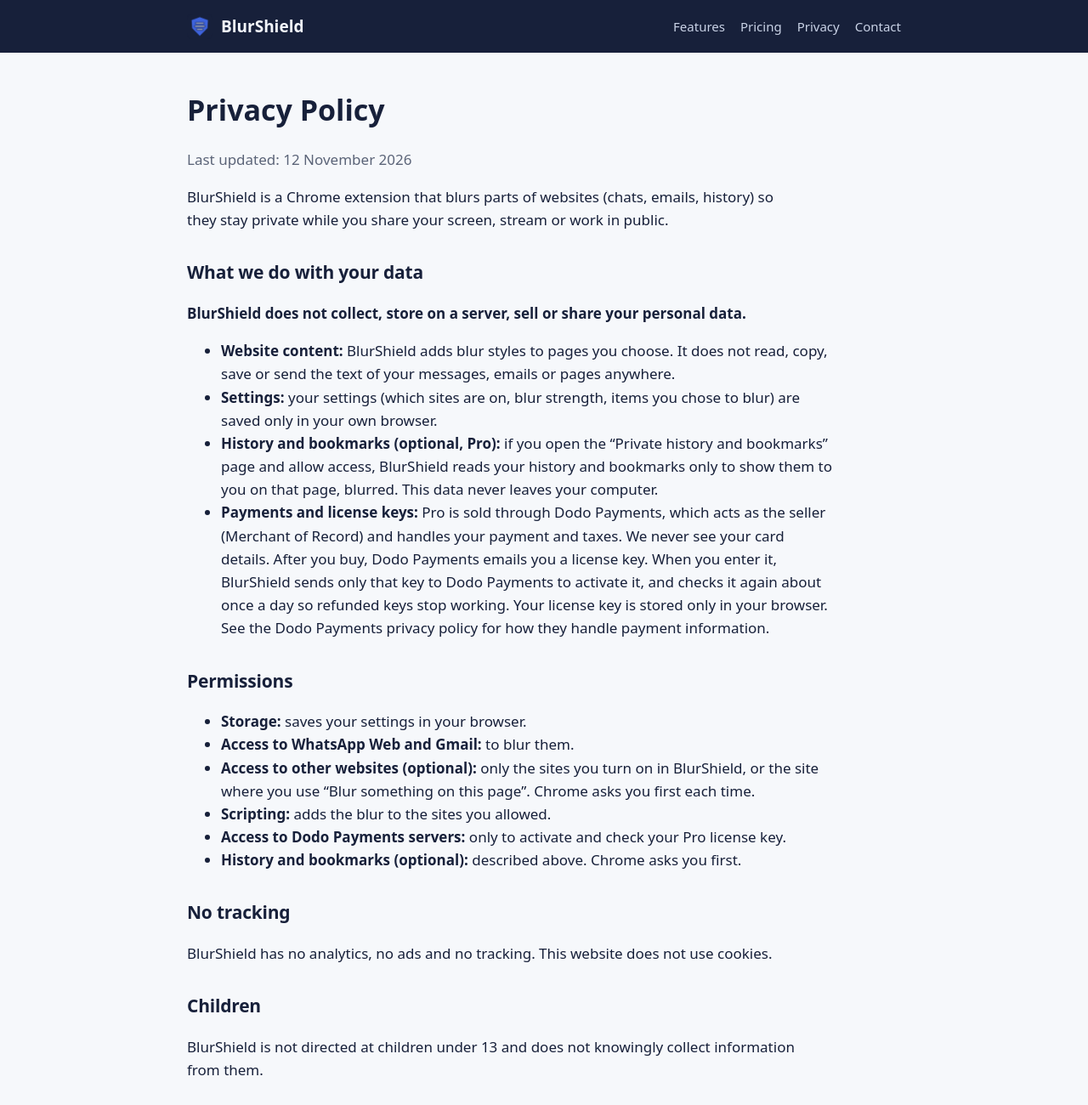
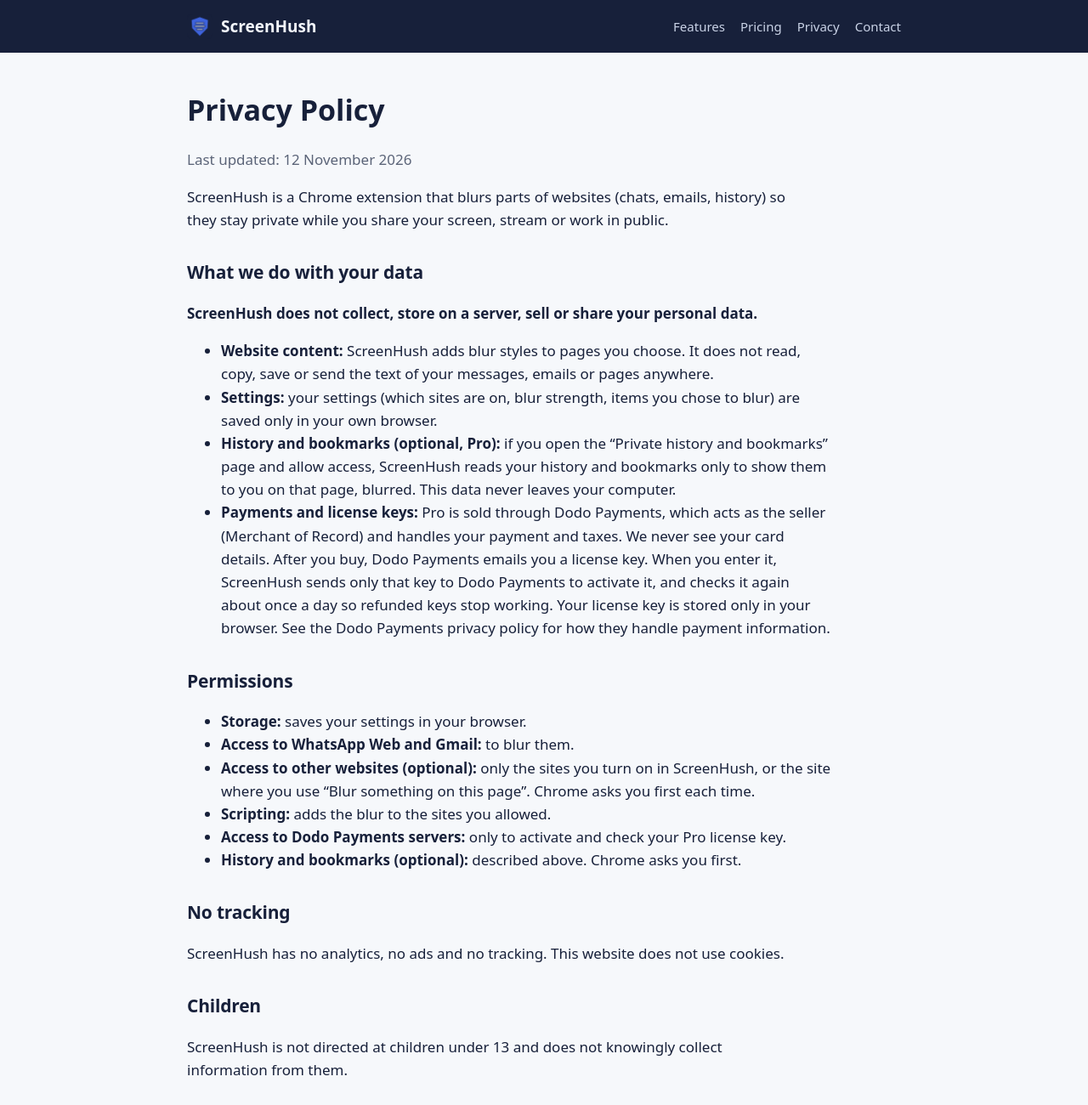
Before and after one commit to yash2908/BlurShield, a plain HTML site: page privacy.html in a window 1280 px wide. Shown: the top 1300 px of the page at 85% size. Drawn offline with Linux system fonts and the light colour scheme.

Commit message:
Add files via upload

```diff
--- a/privacy.html
+++ b/privacy.html
@@ -3,7 +3,7 @@
 <head>
 <meta charset="utf-8">
 <meta name="viewport" content="width=device-width, initial-scale=1">
-<title>Privacy Policy – BlurShield</title>
+<title>Privacy Policy – ScreenHush</title>
 <meta name="description" content="Blur your chats, emails and history while screen sharing or streaming.">
 <link rel="icon" href="favicon.png">
 <link rel="stylesheet" href="style.css">
@@ -11,35 +11,35 @@
 <body>
 <header class="top">
   <div class="wrap nav">
-    <a class="brand" href="index.html"><img src="icon.png" alt="">BlurShield</a>
+    <a class="brand" href="index.html"><img src="icon.png" alt="">ScreenHush</a>
     <nav><a href="index.html#features">Features</a><a href="index.html#pricing">Pricing</a><a href="privacy.html">Privacy</a><a href="mailto:skumawat2908@gmail.com">Contact</a></nav>
   </div>
 </header>
 <main class="wrap doc">
 <h1>Privacy Policy</h1>
 <p class="muted">Last updated: 12 November 2026</p>
-<p>BlurShield is a Chrome extension that blurs parts of websites (chats, emails, history) so they stay private while you share your screen, stream or work in public.</p>
+<p>ScreenHush is a Chrome extension that blurs parts of websites (chats, emails, history) so they stay private while you share your screen, stream or work in public.</p>
 <h2>What we do with your data</h2>
-<p><strong>BlurShield does not collect, store on a server, sell or share your personal data.</strong></p>
+<p><strong>ScreenHush does not collect, store on a server, sell or share your personal data.</strong></p>
 <ul>
-<li><strong>Website content:</strong> BlurShield adds blur styles to pages you choose. It does not read, copy, save or send the text of your messages, emails or pages anywhere.</li>
+<li><strong>Website content:</strong> ScreenHush adds blur styles to pages you choose. It does not read, copy, save or send the text of your messages, emails or pages anywhere.</li>
 <li><strong>Settings:</strong> your settings (which sites are on, blur strength, items you chose to blur) are saved only in your own browser.</li>
-<li><strong>History and bookmarks (optional, Pro):</strong> if you open the “Private history and bookmarks” page and allow access, BlurShield reads your history and bookmarks only to show them to you on that page, blurred. This data never leaves your computer.</li>
-<li><strong>Payments and license keys:</strong> Pro is sold through Dodo Payments, which acts as the seller (Merchant of Record) and handles your payment and taxes. We never see your card details. After you buy, Dodo Payments emails you a license key. When you enter it, BlurShield sends only that key to Dodo Payments to activate it, and checks it again about once a day so refunded keys stop working. Your license key is stored only in your browser. See the Dodo Payments privacy policy for how they handle payment information.</li>
+<li><strong>History and bookmarks (optional, Pro):</strong> if you open the “Private history and bookmarks” page and allow access, ScreenHush reads your history and bookmarks only to show them to you on that page, blurred. This data never leaves your computer.</li>
+<li><strong>Payments and license keys:</strong> Pro is sold through Dodo Payments, which acts as the seller (Merchant of Record) and handles your payment and taxes. We never see your card details. After you buy, Dodo Payments emails you a license key. When you enter it, ScreenHush sends only that key to Dodo Payments to activate it, and checks it again about once a day so refunded keys stop working. Your license key is stored only in your browser. See the Dodo Payments privacy policy for how they handle payment information.</li>
 </ul>
 <h2>Permissions</h2>
 <ul>
 <li><strong>Storage:</strong> saves your settings in your browser.</li>
 <li><strong>Access to WhatsApp Web and Gmail:</strong> to blur them.</li>
-<li><strong>Access to other websites (optional):</strong> only the sites you turn on in BlurShield, or the site where you use “Blur something on this page”. Chrome asks you first each time.</li>
+<li><strong>Access to other websites (optional):</strong> only the sites you turn on in ScreenHush, or the site where you use “Blur something on this page”. Chrome asks you first each time.</li>
 <li><strong>Scripting:</strong> adds the blur to the sites you allowed.</li>
 <li><strong>Access to Dodo Payments servers:</strong> only to activate and check your Pro license key.</li>
 <li><strong>History and bookmarks (optional):</strong> described above. Chrome asks you first.</li>
 </ul>
 <h2>No tracking</h2>
-<p>BlurShield has no analytics, no ads and no tracking. This website does not use cookies.</p>
+<p>ScreenHush has no analytics, no ads and no tracking. This website does not use cookies.</p>
 <h2>Children</h2>
-<p>BlurShield is not directed at children under 13 and does not knowingly collect information from them.</p>
+<p>ScreenHush is not directed at children under 13 and does not knowingly collect information from them.</p>
 <h2>Changes</h2>
 <p>If this policy changes, we will update this page and the date above.</p>
 <h2>Contact</h2>
@@ -47,7 +47,7 @@
 </main>
 <footer>
   <div class="wrap">
-    <span>© 2026 BlurShield</span>
+    <span>© 2026 ScreenHush</span>
     <a href="privacy.html">Privacy Policy</a>
     <a href="terms.html">Terms of Service</a>
     <a href="refund.html">Refund Policy</a>
```
Also changed, not shown: index.html (+5 -5 lines), refund.html (+6 -6 lines), terms.html (+7 -7 lines).
